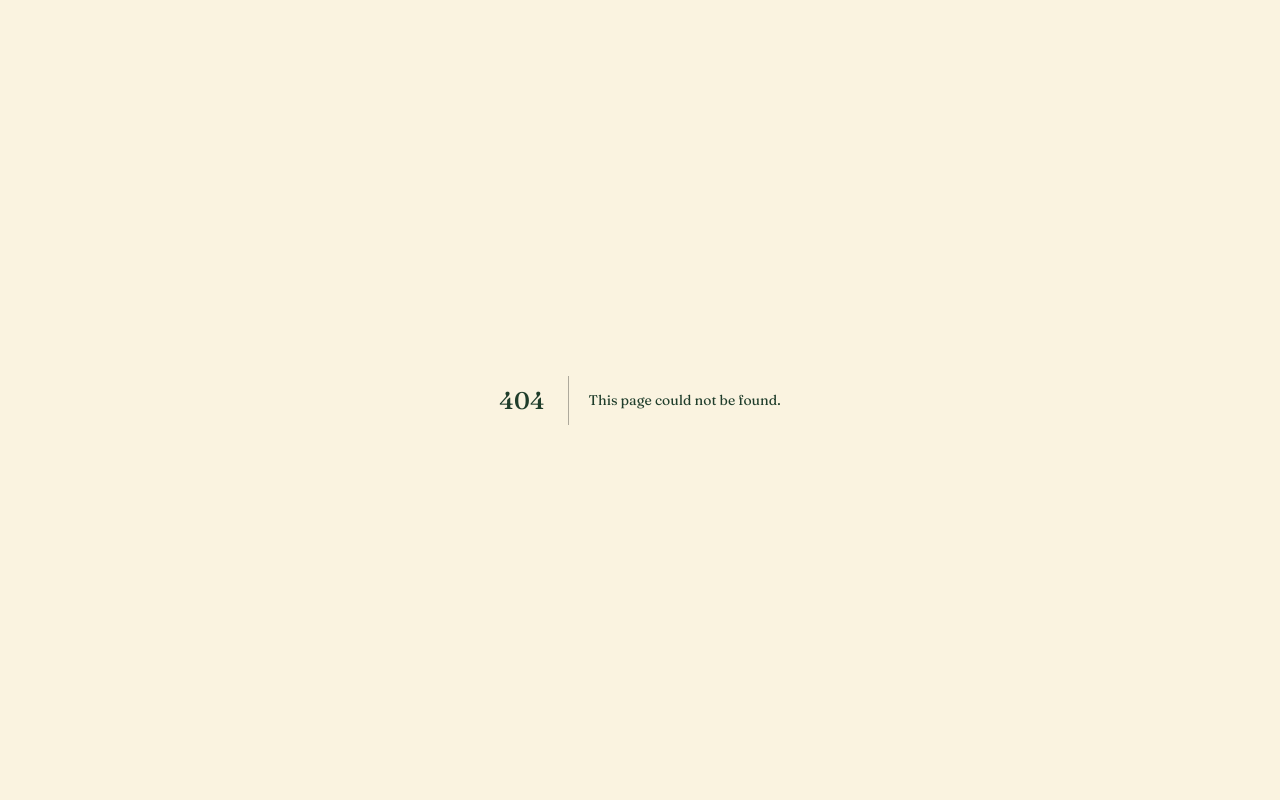
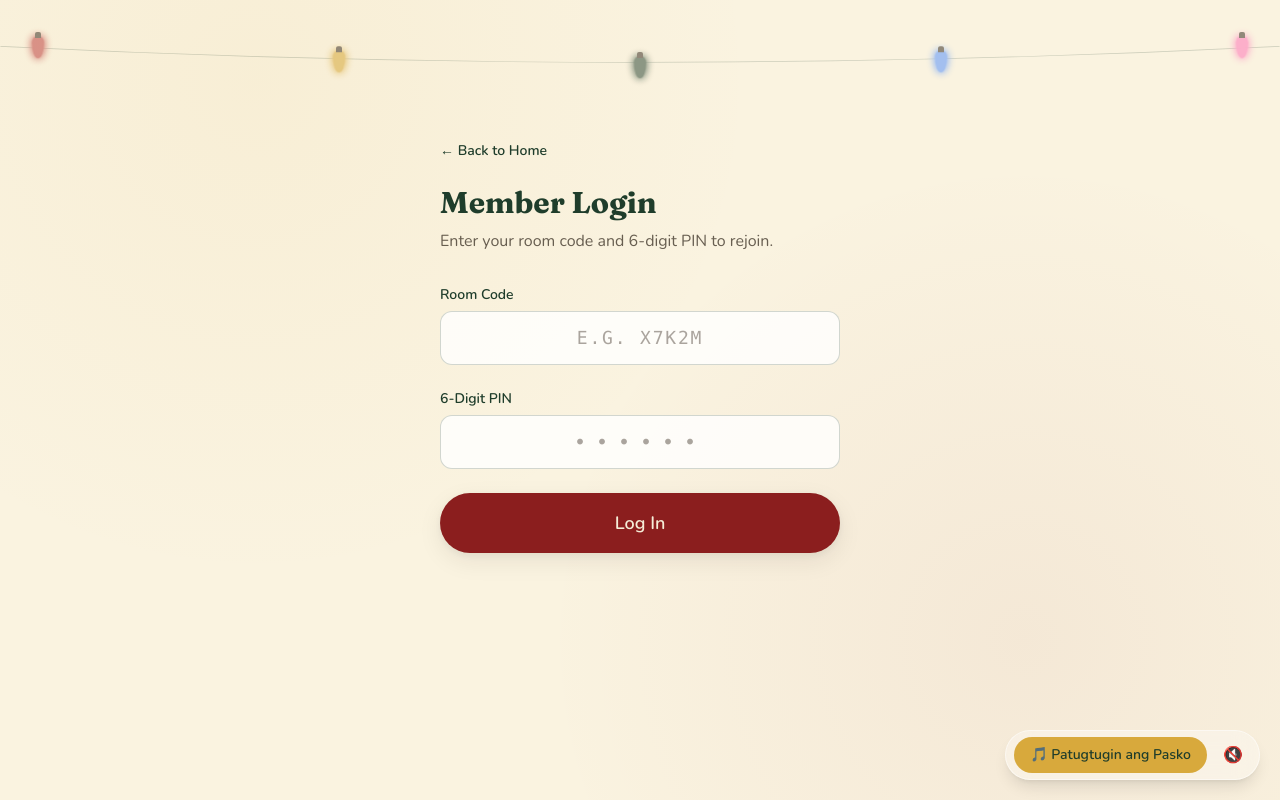
Before and after one commit to jeramelsierra/bunutan-pasko, a Next.js app: page /member/login in a window 1280 px wide. Before the commit this address had no page. Built offline with nearby package versions, Linux system fonts and the light colour scheme.

Commit message:
Add member login page and API

```diff
--- /dev/null
+++ b/app/api/auth/member-login/route.ts
@@ -0,0 +1,57 @@
+import { NextRequest, NextResponse } from "next/server";
+import { supabaseAdmin } from "@/lib/supabase";
+import { verifyPin, setSessionCookie } from "@/lib/auth";
+
+export const runtime = "nodejs";
+
+export async function POST(req: NextRequest) {
+  let body: any;
+  try {
+    body = await req.json();
+  } catch {
+    return NextResponse.json({ error: "Invalid JSON" }, { status: 400 });
+  }
+
+  const code = String(body.code ?? "").toUpperCase().trim();
+  const pin = String(body.pin ?? "");
+
+  if (!code || pin.length !== 6) {
+    return NextResponse.json({ error: "Code and 6-digit PIN are required" }, { status: 400 });
+  }
+
+  const sb = supabaseAdmin();
+
+  // 1. Find the room
+  const { data: room } = await sb.from("rooms").select("id").eq("code", code).maybeSingle();
+  if (!room) return NextResponse.json({ error: "Room not found" }, { status: 404 });
+
+  // 2. Find all members in that room who have a PIN
+  const { data: members } = await sb
+    .from("members")
+    .select("id, access_token, pin_hash")
+    .eq("room_id", room.id)
+    .not("pin_hash", "is", null);
+
+  if (!members || members.length === 0) {
+    return NextResponse.json({ error: "No members with PINs found in this room" }, { status: 404 });
+  }
+
+  // 3. Loop through members and check if the PIN matches
+  let matchedMember = null;
+  for (const member of members) {
+    const isValid = await verifyPin(pin, member.pin_hash!);
+    if (isValid) {
+      matchedMember = member;
+      break;
+    }
+  }
+
+  if (!matchedMember) {
+    return NextResponse.json({ error: "Incorrect PIN" }, { status: 401 });
+  }
+
+  // 4. Set the session cookie
+  setSessionCookie(matchedMember.access_token);
+
+  return NextResponse.json({ ok: true });
+}
--- /dev/null
+++ b/app/member/login/page.tsx
@@ -0,0 +1,70 @@
+"use client";
+
+import { useState } from "react";
+import { useRouter } from "next/navigation";
+import Link from "next/link";
+import { ParolRow } from "@/components/ParolRow";
+import { MusicToggle } from "@/components/MusicToggle";
+
+export default function MemberLoginPage() {
+  const router = useRouter();
+  const [loading, setLoading] = useState(false);
+  const [error, setError] = useState<string | null>(null);
+  const [form, setForm] = useState({ code: "", pin: "" });
+
+  const handleSubmit = async (e: React.FormEvent) => {
+    e.preventDefault();
+    setLoading(true);
+    setError(null);
+
+    try {
+      const res = await fetch("/api/auth/member-login", {
+        method: "POST",
+        headers: { "Content-Type": "application/json" },
+        body: JSON.stringify(form),
+      });
+      const json = await res.json();
+
+      if (!res.ok) throw new Error(json.error || "Failed to login");
+
+      router.push(`/room/${form.code.toUpperCase()}`);
+    } catch (err: any) {
+      setError(err.message);
+      setLoading(false);
+    }
+  };
+
+  return (
+    <main className="relative min-h-screen pb-24">
+      <section className="relative pt-4 opacity-50 pointer-events-none"><ParolRow count={5} /></section>
+
+      <div className="mx-auto max-w-md px-6 pt-8 animate-fade-up">
+        <Link href="/" className="mb-6 inline-block text-sm font-semibold text-pasko-forest hover:text-pasko-red">← Back to Home</Link>
+
+        <h1 className="font-display text-3xl font-bold text-pasko-forest">Member Login</h1>
+        <p className="mt-2 text-pasko-ink/70">Enter your room code and 6-digit PIN to rejoin.</p>
+
+        {error && (
+          <div className="mt-6 rounded-lg bg-pasko-red/10 p-4 text-sm text-pasko-red border border-pasko-red/20">
+            {error}
+          </div>
+        )}
+
+        <form onSubmit={handleSubmit} className="mt-8 space-y-6">
+          <div>
+            <label className="label">Room Code</label>
+            <input required type="text" placeholder="e.g. X7K2M" maxLength={5} className="input font-mono text-lg uppercase tracking-widest text-center" value={form.code} onChange={(e) => setForm({ ...form, code: e.target.value.toUpperCase() })} />
+          </div>
+          <div>
+            <label className="label">6-Digit PIN</label>
+            <input required type="text" inputMode="numeric" pattern="\d{6}" maxLength={6} placeholder="••••••" className="input font-mono text-center text-xl tracking-[0.5em]" value={form.pin} onChange={(e) => setForm({ ...form, pin: e.target.value.replace(/\D/g, "") })} />
+          </div>
+          <button type="submit" disabled={loading} className="btn-primary w-full py-4 text-lg">
+            {loading ? "Logging in..." : "Log In"}
+          </button>
+        </form>
+      </div>
+      <MusicToggle />
+    </main>
+  );
+}
```
